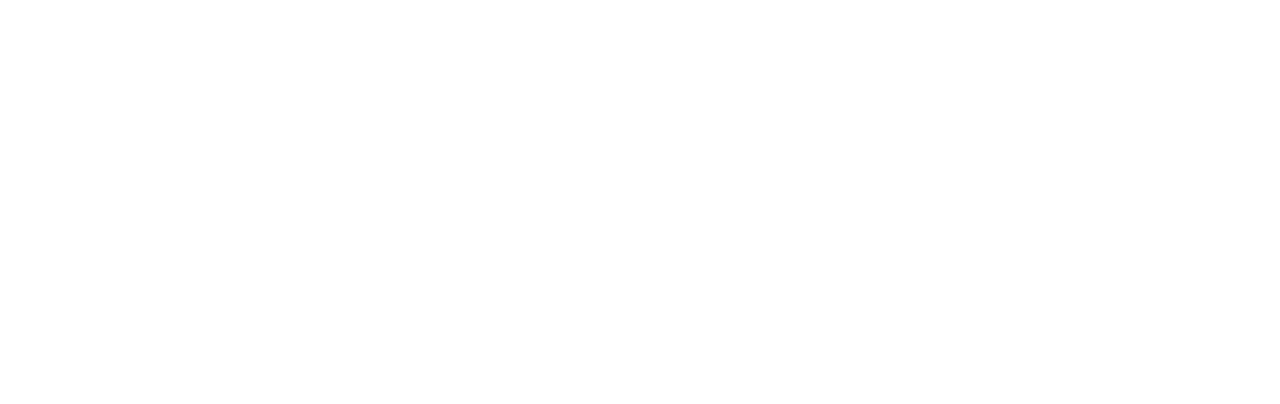
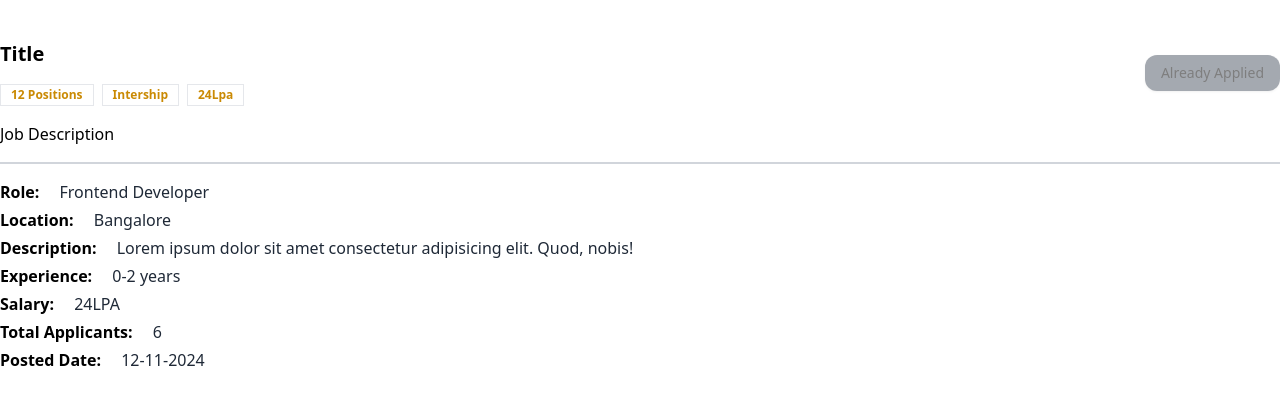
Before and after one commit to KHATIYAN19/campus-connect, a React (Vite) app in the folder frontend/: page /description/1 in a window 1280 px wide. Before the commit this address had no page. Shown: the top 404 px of the page. Built offline with nearby package versions, Linux system fonts and the light colour scheme.

Commit message:
Job description added

```diff
--- a/frontend/package.json
+++ b/frontend/package.json
@@ -11,6 +11,7 @@
   },
   "dependencies": {
     "@radix-ui/react-avatar": "^1.1.1",
+    "@radix-ui/react-dialog": "^1.1.2",
     "@radix-ui/react-label": "^2.1.0",
     "@radix-ui/react-popover": "^1.1.2",
     "@radix-ui/react-slot": "^1.1.0",
--- a/frontend/src/App.jsx
+++ b/frontend/src/App.jsx
@@ -9,6 +9,8 @@
 import ResetPassword from './Components/LoginSignUp/ResetPassword.jsx';
 import AppliedJobs from './Components/Homepage/AppliedJobTable.jsx';
 import Profile from './Components/Homepage/Profile.jsx';
+import JobDescription from './Components/Homepage/JobDescription.jsx';
+
 
 
 function App() {
@@ -25,6 +27,7 @@
 
          <Route path="/" element={<AppliedJobs/>}/>
          <Route path="/profile" element={<Profile/>}/>
+         <Route path="/description/:id" element={<JobDescription/>}/>
        </Routes>
     );
 }
--- a/frontend/src/Components/Homepage/AppliedJobTable.jsx
+++ b/frontend/src/Components/Homepage/AppliedJobTable.jsx
@@ -21,7 +21,7 @@
                             <TableCell>12-11-2024</TableCell>
                             <TableCell>Frontend Developer</TableCell>
                             <TableCell>Netflix</TableCell>
-                            <TableCell className='text-right'><Badge>Selected</Badge></TableCell>
+                            <TableCell className='text-right'><Badge className='bg-black text-white hover:text-black'>Selected</Badge></TableCell>
                         </TableRow>
                     ))
                 }
--- /dev/null
+++ b/frontend/src/Components/Homepage/JobDescription.jsx
@@ -0,0 +1,34 @@
+import React from 'react'
+import { Badge } from '../ui/badge'
+import { Button } from '../ui/button'
+
+const JobDescription = () => {
+    const isApplied = true;
+    return (
+        <div className='max-w-7xl mx-auto my-10'>
+            <div className='flex items-center justify-between'>
+                <div>
+                    <h1 className='font-bold text-xl'>Title</h1>
+                    <div className='flex items-center gap-2 mt-4'>
+                        <Badge className="text-yellow-600 font-bold" variant='ghost'>12 Positions</Badge>
+                        <Badge className="text-yellow-600 font-bold" variant='ghost'>Intership</Badge>
+                        <Badge className="text-yellow-600 font-bold" variant='ghost'>24Lpa</Badge>
+                    </div>
+                </div>
+                <Button disabled={isApplied} className={`rounded-lg ${isApplied ? 'bg-gray-600 cursor-not-allowed rounded-xl' : 'bg-yellow-700 rounded-xl hover:bg-yellow-800'}`}>{isApplied ? 'Already Applied' : 'Apply'}</Button>
+            </div>
+            <h1 className='border-b-2 border-b-gray-300 font-medium py-4'>Job Description </h1>
+            <div className='my-4'>
+                <h1 className='font-bold my-1'>Role: <span className='pl-4 font-normal text-gray-800'>Frontend Developer</span></h1>
+                <h1 className='font-bold my-1'>Location: <span className='pl-4 font-normal text-gray-800'>Bangalore</span></h1>
+                <h1 className='font-bold my-1'>Description: <span className='pl-4 font-normal text-gray-800'>Lorem ipsum dolor sit amet consectetur adipisicing elit. Quod, nobis!</span></h1>
+                <h1 className='font-bold my-1'>Experience: <span className='pl-4 font-normal text-gray-800'>0-2 years</span></h1>
+                <h1 className='font-bold my-1'>Salary: <span className='pl-4 font-normal text-gray-800'>24LPA</span></h1>
+                <h1 className='font-bold my-1'>Total Applicants: <span className='pl-4 font-normal text-gray-800'>6</span></h1>
+                <h1 className='font-bold my-1'>Posted Date: <span className='pl-4 font-normal text-gray-800'>12-11-2024</span></h1>
+            </div>
+        </div>
+    )
+}
+
+export default JobDescription
--- a/frontend/src/Components/Homepage/JobDetails.jsx
+++ b/frontend/src/Components/Homepage/JobDetails.jsx
@@ -1,10 +1,12 @@
 import React from 'react'
 import { Button } from '../ui/button'
-import { Bookmark } from 'lucide-react'
 import { Avatar, AvatarImage } from '../ui/avatar'
 import { Badge } from '../ui/badge'
+import { useNavigate } from 'react-router-dom'
 
 const JobDetails = () => {
+    const navigate = useNavigate();
+    const jobId = "abcdefgh";
     return (
         <div className='p-5 rounded-md shadow-xl bg-white border border-gray-100'>
             <div className='flex items-center justify-between'>
@@ -31,7 +33,7 @@
                 <Badge className="text-yellow-600 font-bold" variant='ghost'>24Lpa</Badge>
             </div>
             <div className='flex items-center gap-4 mt-4'>
-                <Button variant="outline" className='rounded-full'>Details</Button>
+                <Button onClick={() => navigate('/description/${jobId}')} variant="outline" className='rounded-full'>Details</Button>
                 <Button className='bg-yellow-600 rounded-3xl'>Apply</Button>
             </div>
         </div>
--- a/frontend/src/Components/Homepage/Profile.jsx
+++ b/frontend/src/Components/Homepage/Profile.jsx
@@ -1,4 +1,4 @@
-import React from 'react'
+import React, { useState } from 'react'
 import Navbar from '../shared/Navbar'
 import { Avatar, AvatarImage } from '../ui/avatar'
 import { Button } from '../ui/button'
@@ -8,9 +8,11 @@
 import AppliedJobTable from './AppliedJobTable'
 
 const skills = ["Html", "Css", "Python", "reactjs"];
+const haveResume = true;
 
 const Profile = () => {
-    const haveResume = true;
+    const [open, setOpen] = useState(false);
+
     return (
         <div>
             <Navbar />
@@ -25,7 +27,6 @@
                             <p>Lorem ipsum dolor sit amet consectetur adipisicing elit. Dicta quos fugit corporis libero nisi delectus facilis aut reiciendis amet in.</p>
                         </div>
                     </div>
-                    <Button className='text-right' variant='outline'><Pen /></Button>
                 </div>
                 <div className='my-5'>
                     <div className='flex items-center gap-3 my-2'>
@@ -41,7 +42,7 @@
                     <h1>Skills</h1>
                     <div className='flex items-center gap-1'>
                         {
-                            skills.length !== 0 ? skills.map((item, idx) => <Badge key={idx}>{item}</Badge>) : <span>NA</span>
+                            skills.length !== 0 ? skills.map((item, idx) => <Badge className='bg-black text-white hover:text-black' key={idx}>{item}</Badge>) : <span>NA</span>
                         }
                     </div>
                 </div>
--- /dev/null
+++ b/frontend/src/Components/ui/dialog.jsx
@@ -0,0 +1,94 @@
+import * as React from "react"
+import * as DialogPrimitive from "@radix-ui/react-dialog"
+import { X } from "lucide-react"
+
+import { cn } from "@/lib/utils"
+
+const Dialog = DialogPrimitive.Root
+
+const DialogTrigger = DialogPrimitive.Trigger
+
+const DialogPortal = DialogPrimitive.Portal
+
+const DialogClose = DialogPrimitive.Close
+
+const DialogOverlay = React.forwardRef(({ className, ...props }, ref) => (
+  <DialogPrimitive.Overlay
+    ref={ref}
+    className={cn(
+      "fixed inset-0 z-50 bg-black/80  data-[state=open]:animate-in data-[state=closed]:animate-out data-[state=closed]:fade-out-0 data-[state=open]:fade-in-0",
+      className
+    )}
+    {...props} />
+))
+DialogOverlay.displayName = DialogPrimitive.Overlay.displayName
+
+const DialogContent = React.forwardRef(({ className, children, ...props }, ref) => (
+  <DialogPortal>
+    <DialogOverlay />
+    <DialogPrimitive.Content
+      ref={ref}
+      className={cn(
+        "fixed left-[50%] top-[50%] z-50 grid w-full max-w-lg translate-x-[-50%] translate-y-[-50%] gap-4 border bg-background p-6 shadow-lg duration-200 data-[state=open]:animate-in data-[state=closed]:animate-out data-[state=closed]:fade-out-0 data-[state=open]:fade-in-0 data-[state=closed]:zoom-out-95 data-[state=open]:zoom-in-95 data-[state=closed]:slide-out-to-left-1/2 data-[state=closed]:slide-out-to-top-[48%] data-[state=open]:slide-in-from-left-1/2 data-[state=open]:slide-in-from-top-[48%] sm:rounded-lg",
+        className
+      )}
+      {...props}>
+      {children}
+      <DialogPrimitive.Close
+        className="absolute right-4 top-4 rounded-sm opacity-70 ring-offset-background transition-opacity hover:opacity-100 focus:outline-none focus:ring-2 focus:ring-ring focus:ring-offset-2 disabled:pointer-events-none data-[state=open]:bg-accent data-[state=open]:text-muted-foreground">
+        <X className="h-4 w-4" />
+        <span className="sr-only">Close</span>
+      </DialogPrimitive.Close>
+    </DialogPrimitive.Content>
+  </DialogPortal>
+))
+DialogContent.displayName = DialogPrimitive.Content.displayName
+
+const DialogHeader = ({
+  className,
+  ...props
+}) => (
+  <div
+    className={cn("flex flex-col space-y-1.5 text-center sm:text-left", className)}
+    {...props} />
+)
+DialogHeader.displayName = "DialogHeader"
+
+const DialogFooter = ({
+  className,
+  ...props
+}) => (
+  <div
+    className={cn("flex flex-col-reverse sm:flex-row sm:justify-end sm:space-x-2", className)}
+    {...props} />
+)
+DialogFooter.displayName = "DialogFooter"
+
+const DialogTitle = React.forwardRef(({ className, ...props }, ref) => (
+  <DialogPrimitive.Title
+    ref={ref}
+    className={cn("text-lg font-semibold leading-none tracking-tight", className)}
+    {...props} />
+))
+DialogTitle.displayName = DialogPrimitive.Title.displayName
+
+const DialogDescription = React.forwardRef(({ className, ...props }, ref) => (
+  <DialogPrimitive.Description
+    ref={ref}
+    className={cn("text-sm text-muted-foreground", className)}
+    {...props} />
+))
+DialogDescription.displayName = DialogPrimitive.Description.displayName
+
+export {
+  Dialog,
+  DialogPortal,
+  DialogOverlay,
+  DialogTrigger,
+  DialogClose,
+  DialogContent,
+  DialogHeader,
+  DialogFooter,
+  DialogTitle,
+  DialogDescription,
+}
--- /dev/null
+++ b/frontend/src/Components/ui/input.jsx
@@ -0,0 +1,19 @@
+import * as React from "react"
+
+import { cn } from "@/lib/utils"
+
+const Input = React.forwardRef(({ className, type, ...props }, ref) => {
+  return (
+    (<input
+      type={type}
+      className={cn(
+        "flex h-9 w-full rounded-md border border-input bg-transparent px-3 py-1 text-base shadow-sm transition-colors file:border-0 file:bg-transparent file:text-sm file:font-medium file:text-foreground placeholder:text-muted-foreground focus-visible:outline-none focus-visible:ring-1 focus-visible:ring-ring disabled:cursor-not-allowed disabled:opacity-50 md:text-sm",
+        className
+      )}
+      ref={ref}
+      {...props} />)
+  );
+})
+Input.displayName = "Input"
+
+export { Input }
```
Also changed, not shown: 1 other file (tests, documents, lock files or other folders).
